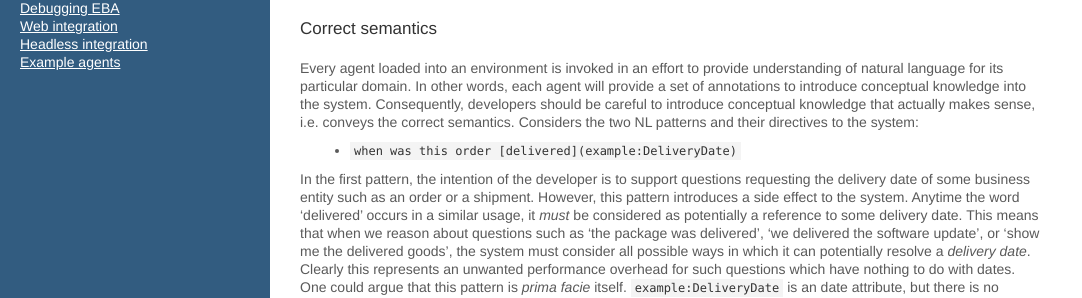
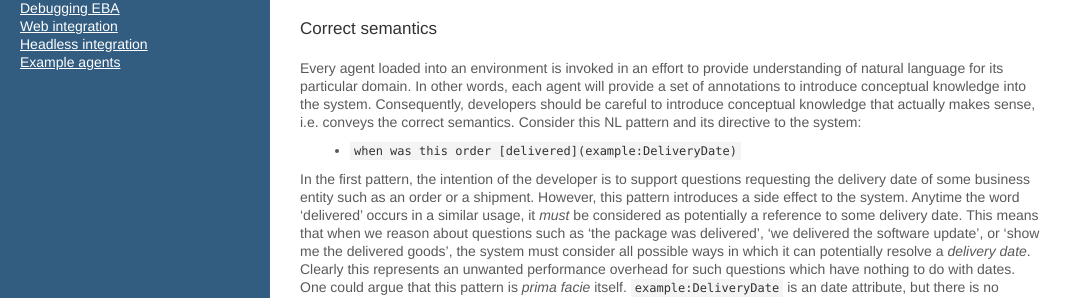
Before and after one commit to ibm-watson-embedded-business-assistant/eba-example-agents, a Jekyll site: the page built from docs/articles/NLUBestPractices.md, in a window 1280 px wide and 900 px high. Shown: the part 311-609 px from the top of the window, without its empty margins (0-1082 px from the left). Built offline with Jekyll 4.4.1, drawn with Linux system fonts in a browser that asks for light colours; our own code applies the rules of GitHub Pages for plain Markdown files; the repository's description, which GitHub fills in, is left out.

Commit message:
Update NLUBestPractices.md

```diff
--- a/docs/articles/NLUBestPractices.md
+++ b/docs/articles/NLUBestPractices.md
@@ -9,7 +9,7 @@ EBA represents a paradigm shift in the way conversational AI is implemented for
 
 ### Correct semantics
 
-Every agent loaded into an environment is invoked in an effort to provide understanding of natural language for its particular domain. In other words, each agent will provide a set of annotations to introduce conceptual knowledge into the system. Consequently, developers should be careful to introduce conceptual knowledge that actually makes sense, i.e. conveys the correct semantics. Considers the two NL patterns and their directives to the system:
+Every agent loaded into an environment is invoked in an effort to provide understanding of natural language for its particular domain. In other words, each agent will provide a set of annotations to introduce conceptual knowledge into the system. Consequently, developers should be careful to introduce conceptual knowledge that actually makes sense, i.e. conveys the correct semantics. Consider this NL pattern and its directive to the system:
 
 * `when was this order [delivered](example:DeliveryDate)`
 
```
